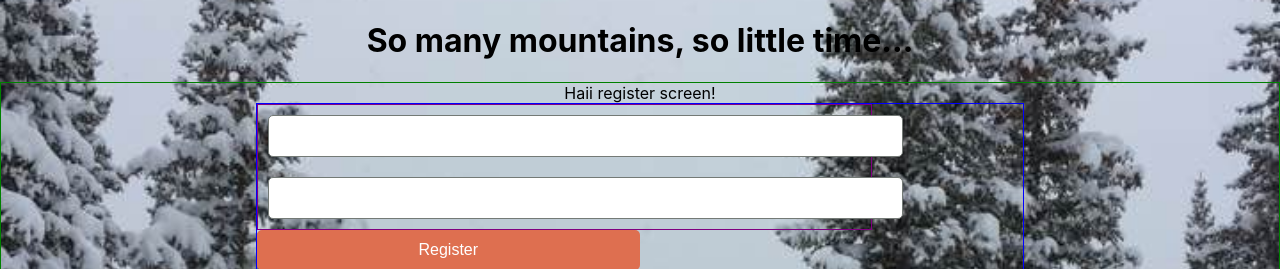
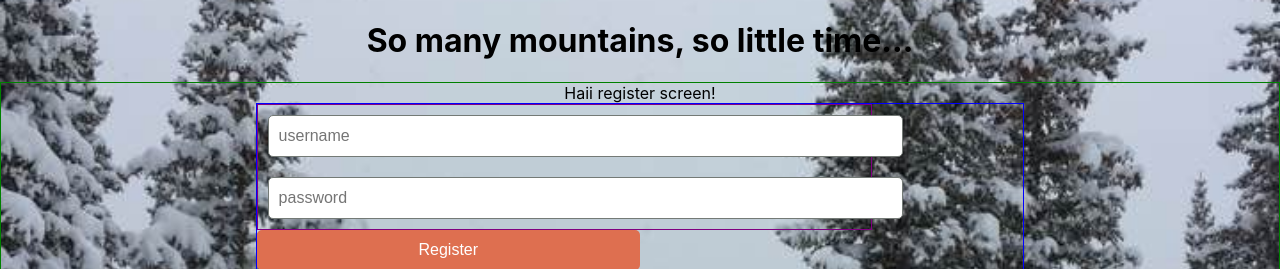
Before and after one commit to JulieGumerman/snowboardy-app, a React (Create React App) app: page /register in a window 1280 px wide. Shown: the top 269 px of the page. Built offline with nearby package versions, Linux system fonts and the light colour scheme.

Commit message:
register works

```diff
--- a/package.json
+++ b/package.json
@@ -3,6 +3,7 @@
   "version": "0.1.0",
   "private": true,
   "dependencies": {
+    "axios": "^0.19.0",
     "node-sass": "^4.13.0",
     "react": "^16.11.0",
     "react-dom": "^16.11.0",
--- a/src/components/Register.js
+++ b/src/components/Register.js
@@ -1,14 +1,49 @@
-import React from "react";
+import React, { useState } from "react";
 import { Link } from "react-router-dom";
+import axios from "axios";
 
 const Register = () => {
+
+    const [newUser, setNewUser ] = useState({ username: "", password: ""});
+
+    const handleChange = e => {
+        const {name, value} = e.target;
+        setNewUser({...newUser, [name]: value})
+        console.log(newUser);
+
+    }
+
+    const handleSubmit = (e, creds) => {
+        e.preventDefault();
+        console.log("HandleSubmitFunctionWHeeee", creds);
+        axios.post("https://snowboardy-life.herokuapp.com/api/register", creds)
+            .then(user => {
+                console.log("Hello from inside handleSubmit then statement")
+            })
+            .catch(err => {
+                console.log(err)
+            })
+    }
+
     return (
         <div className="content-wrapper">
             Haii register screen!
-            <form className="log-reg-form">
+            <form className="log-reg-form" onSubmit={e => handleSubmit(e, newUser)}>
                 <div className="form-holder">
-                <input />
-                <input />
+                <input
+                    placeholder="username"
+                    name="username"
+                    value={newUser.username}
+                    type="text"
+                    onChange={handleChange}
+                />
+                <input
+                    placeholder="password"
+                    type="password"
+                    name="password"
+                    value={newUser.password}
+                    onChange={handleChange}
+                />
                 </div>
                 <button className="log-reg-button">Register</button>
             </form>
```
Also changed, not shown: 1 other file (tests, documents, lock files or other folders).
